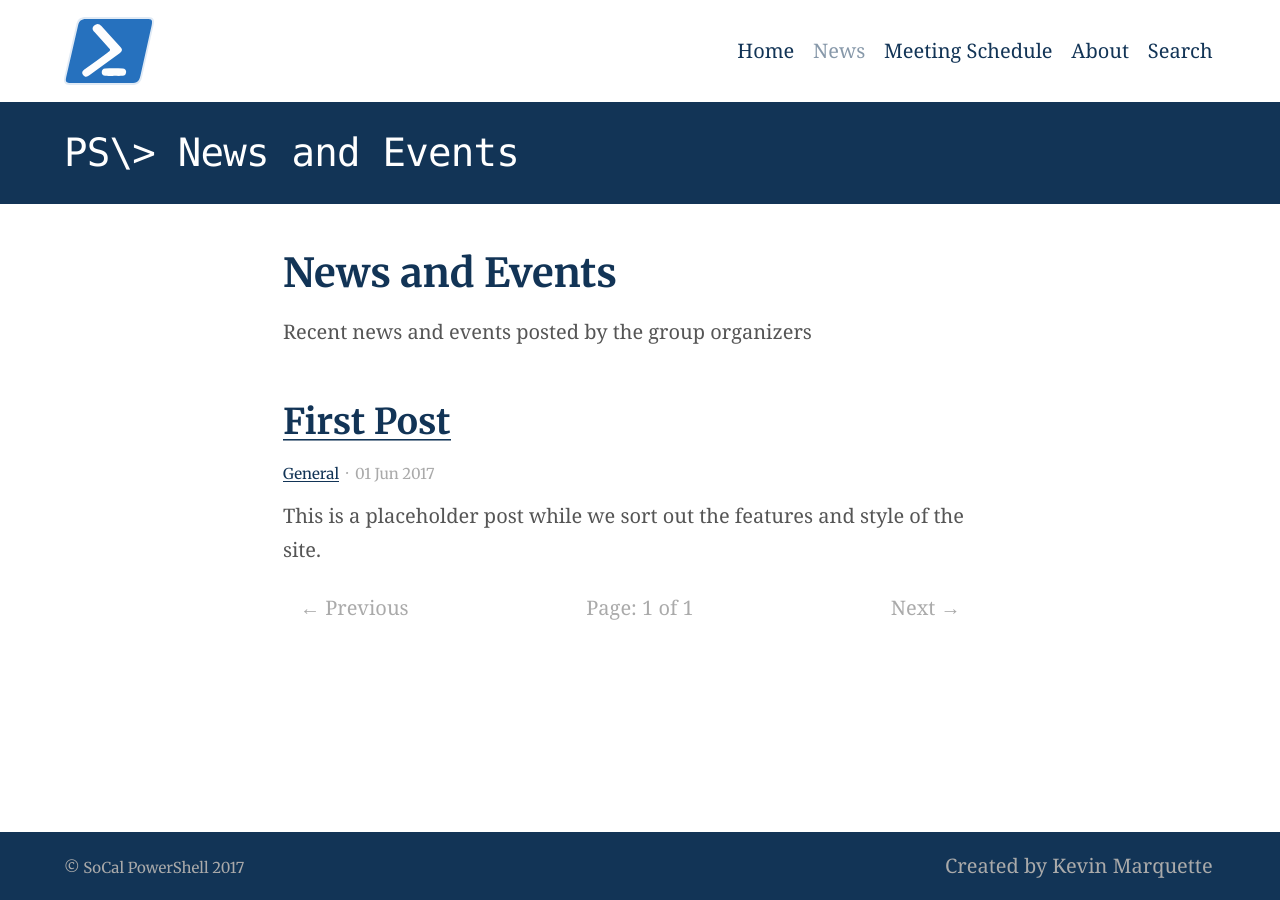
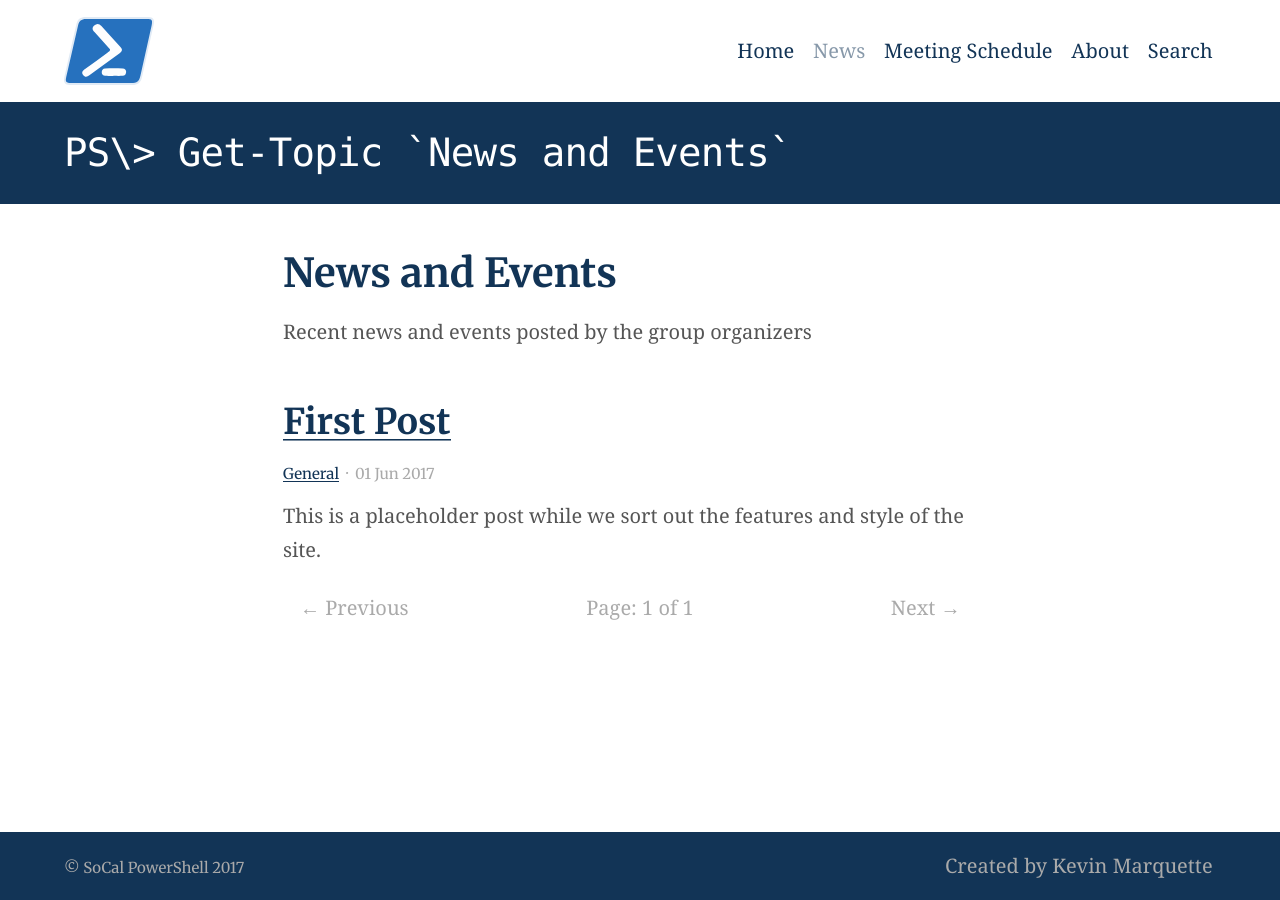
Before and after one commit to SoCalPowerShell/SoCalPowerShell.github.io, a Jekyll site: the page built from blog/index.html, in a window 1280 px wide. Built offline with Jekyll 4.4.1, drawn with Linux system fonts in a browser that asks for light colours; the list of posts is cut into pages by our own code.

Commit message:
blog heading

```diff
--- a/_config.yml
+++ b/_config.yml
@@ -59,7 +59,7 @@ collections:
     title: News and Events # Needed for Siteleaf
     output: true
     description: "Recent news and events posted by the group organizers" # The post list page content
-    feature_text: News and Events
+    feature_text: Get-Topic `News and Events`
 
 # 6. Jekyll collections settings
 defaults:
```
